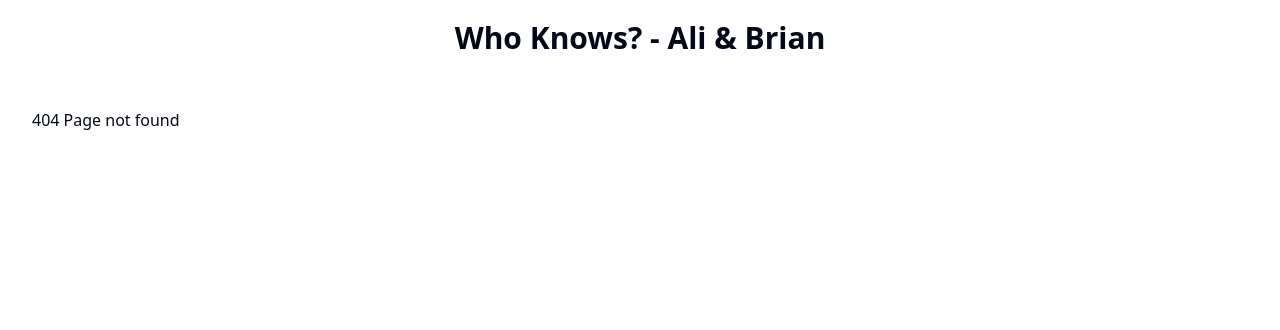
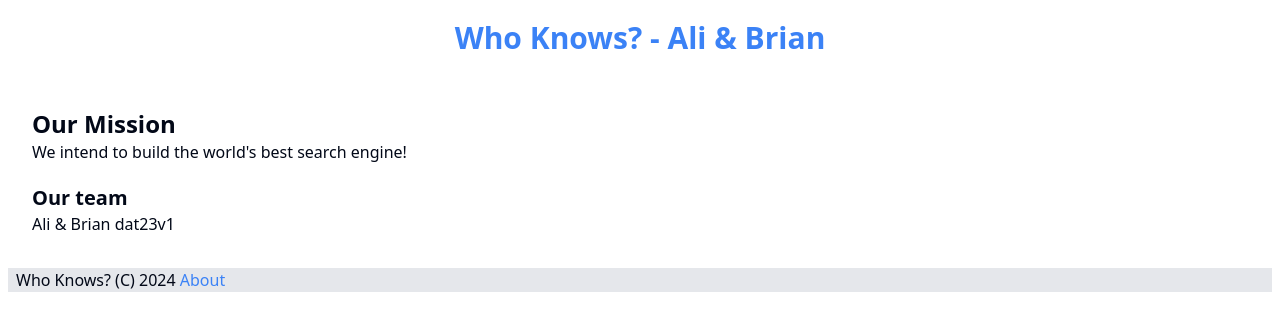
Before and after one commit to Team-AB-DevOps/ab-dev-ops, a React (Vite) app in the folder frontend/: page /about in a window 1280 px wide. Before the commit this address had no page. Shown: the top 330 px of the page. Built offline with nearby package versions, Linux system fonts and the light colour scheme.

Commit message:
feat: created About page

```diff
--- a/frontend/src/App.tsx
+++ b/frontend/src/App.tsx
@@ -1,15 +1,16 @@
 import PageLayout from "./components/layouts/PageLayout";
-import { Button } from "./components/ui/button";
 import { Toaster } from "./components/ui/toaster";
 import { Routes, Route } from "react-router-dom";
-import HomePage from "@/pages/HomePage.tsx";
+import SearchPage from "@/pages/SearchPage";
+import AboutPage from "./pages/AboutPage";
 
 function App() {
 	return (
 		<>
 			<PageLayout>
 				<Routes>
-					<Route path="/" element={<HomePage />} />
+					<Route path="/" element={<SearchPage />} />
+					<Route path="/about" element={<AboutPage />} />
 					<Route path="*" element={<h2>404 Page not found</h2>} />
 
 					{/*<Route path="/products" >
--- /dev/null
+++ b/frontend/src/components/core/Button.tsx
@@ -0,0 +1,18 @@
+import React from "react";
+
+
+interface ButtonProps extends React.ButtonHTMLAttributes<HTMLButtonElement> {
+	children: React.ReactNode
+}
+
+const Button = (props: ButtonProps) => {
+	return (
+		<>
+			<button {...props} className="px-4 py-2 bg-gray-200 border border-gray-300 rounded-md ">
+				{props.children}
+			</button>
+		</>
+	);
+};
+
+export default Button;
--- /dev/null
+++ b/frontend/src/components/layouts/Footer.tsx
@@ -0,0 +1,10 @@
+import React from "react";
+import { Link } from "react-router-dom";
+
+export default function Footer() {
+	return (
+		<div className="bg-gray-200 mx-2 px-2">
+			Who Knows? (C) 2024 <Link to={"/about"} className="text-blue-500">About</Link>
+		</div>
+	);
+}
--- a/frontend/src/components/layouts/Header.tsx
+++ b/frontend/src/components/layouts/Header.tsx
@@ -1,7 +1,11 @@
+import { Link } from "react-router-dom";
+
 export default function Header() {
 	return (
 		<div className={"py-5"}>
-			<h1 className={"text-center font-bold text-lg sm:text-xl lg:text-3xl "}>Who Knows? - Ali & Brian</h1>
+			<h1 className={"text-center font-bold text-lg sm:text-xl lg:text-3xl text-blue-500"}>
+				<Link to={"/"}>Who Knows? - Ali & Brian</Link>
+			</h1>
 		</div>
 	);
 }
--- a/frontend/src/components/layouts/PageLayout.tsx
+++ b/frontend/src/components/layouts/PageLayout.tsx
@@ -1,6 +1,7 @@
 import { ReactNode } from "react";
 import NavBar from "@/components/layouts/NavBar.tsx";
 import Header from "@/components/layouts/Header.tsx";
+import Footer from "./Footer";
 
 type Props = {
 	children: ReactNode;
@@ -11,6 +12,7 @@ export default function PageLayout({ children }: Props) {
 		<>
 			<Header />
 			<main className={"m-8"}>{children}</main>
+			<Footer />
 		</>
 	);
 }
--- /dev/null
+++ b/frontend/src/pages/AboutPage.tsx
@@ -0,0 +1,18 @@
+import React from "react";
+
+function AboutPage() {
+	return (
+		<div className="flex flex-col gap-5">
+			<div>
+				<h2 className="font-bold text-2xl">Our Mission</h2>
+				<p>We intend to build the world's best search engine!</p>
+			</div>
+			<div>
+				<h3 className="font-bold text-xl">Our team</h3>
+				<p>Ali & Brian dat23v1</p>
+			</div>
+		</div>
+	);
+}
+
+export default AboutPage;
--- a/frontend/src/pages/HomePage.tsx
+++ /dev/null
@@ -1,26 +0,0 @@
-import { useEffect } from "react";
-import StudentsEndpoint from "@/services/StudentsEndpoint.ts";
-import { SearchInput } from "@/components/core/Input";
-
-export default function HomePage() {
-
-
-	useEffect(() => {
-		StudentsEndpoint.getStudents()
-			.then((students) => {
-				console.log(students);
-			})
-			.catch((e: Error) => {
-				console.log(e.message);
-			});
-	}, []);
-
-	return (
-		<>
-
-			<div className="flex justify-center items-center">
-				<SearchInput className="w-64" value="hello" />
-			</div>
-		</>
-	);
-}
--- /dev/null
+++ b/frontend/src/pages/SearchPage.tsx
@@ -0,0 +1,47 @@
+import React from "react";
+import StudentsEndpoint from "@/services/StudentsEndpoint.ts";
+import { SearchInput } from "@/components/core/Input";
+import Button from "@/components/core/Button";
+import PagesEndpoint from "@/services/PagesEndpoint";
+import IPage from "@/models/Page";
+import { useSearchParams } from "react-router-dom";
+
+export default function SearchPage() {
+	const [searchParams] = useSearchParams();
+	const [searchValue, setSearchValue] = React.useState(searchParams.get("q") ?? "");
+	const [pages, setPages] = React.useState<IPage[]>([]);
+
+	const handleClick = () => {
+		PagesEndpoint.getPages(searchValue)
+			.then((pages) => {
+				console.log(pages);
+			})
+			.catch((e: Error) => {
+				console.log(e.message);
+			});
+	};
+
+	const handleKeyDown = (event: React.KeyboardEvent<HTMLInputElement>) => {
+		if (event.key !== "Enter")
+			return;
+
+		handleClick();
+	};
+
+	React.useEffect(() => {
+		if (!searchValue)
+			return;
+
+		handleClick();
+	}, [])
+
+
+	return (
+		<>
+			<div className="flex gap-2 justify-center items-center">
+				<SearchInput onKeyDown={handleKeyDown} className="w-52" value={searchValue} onChange={(e) => setSearchValue(e.target.value)} />
+				<Button onClick={handleClick}>Search</Button>
+			</div>
+		</>
+	);
+}
--- /dev/null
+++ b/frontend/src/services/PagesEndpoint.ts
@@ -0,0 +1,18 @@
+import IPage from "@/models/Page";
+import ApiClient from "./ApiClient";
+
+
+class PagesEndpoint {
+
+	static async getPages(searchValue: string, language: string = "en"): Promise<IPage[]> {
+		const resp = await new ApiClient().Get<IPage[]>("api/search");
+
+		if (!resp.ok) {
+			throw new Error(resp.error);
+		}
+
+		return resp.value ?? [];
+	}
+}
+
+export default PagesEndpoint;
```
